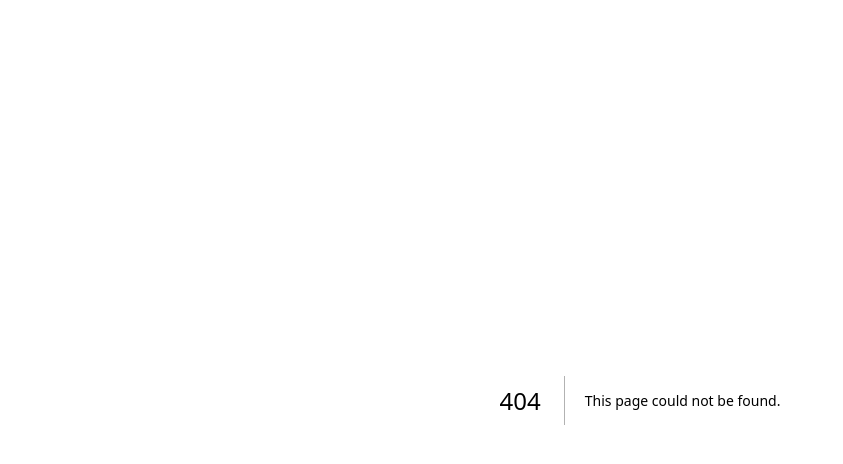
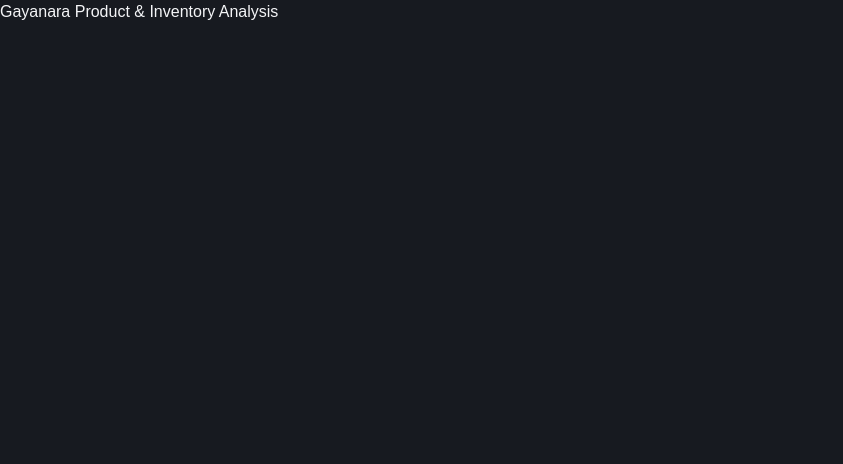
Before and after one commit to AGRAAA/Agra-Web, a Next.js app: page /work/gayanara-product-inventory-analysis in a window 1280 px wide. Before the commit this address had no page. Shown: the top 464 px of the page, without its empty margins (0-843 px from the left). Built offline with nearby package versions, Linux system fonts and the light colour scheme.

Commit message:
Create Gayanara Product & Inventory Analysis page

```diff
--- /dev/null
+++ b/src/app/work/gayanara-product-inventory-analysis/page.tsx
@@ -0,0 +1,7 @@
+export default function GayanaraProject() {
+  return (
+    <main>
+      <h1>Gayanara Product & Inventory Analysis</h1>
+    </main>
+  );
+}
```
